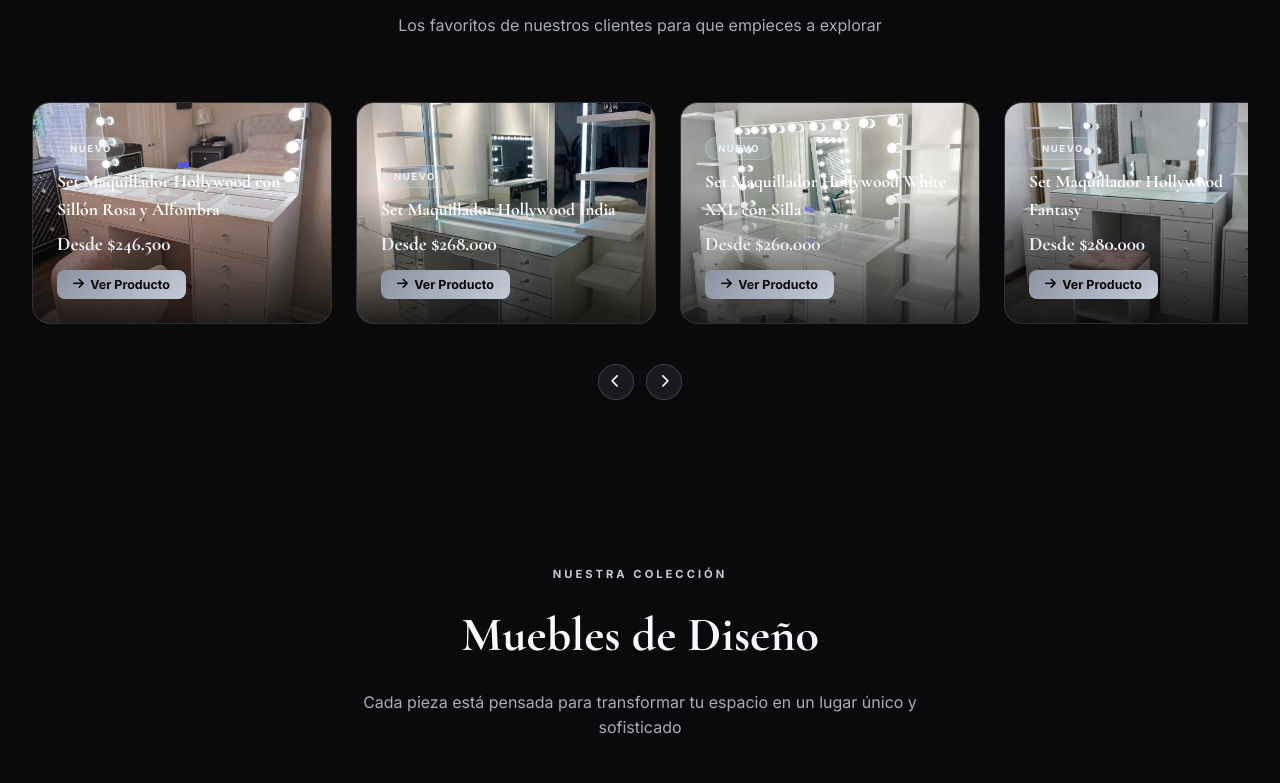
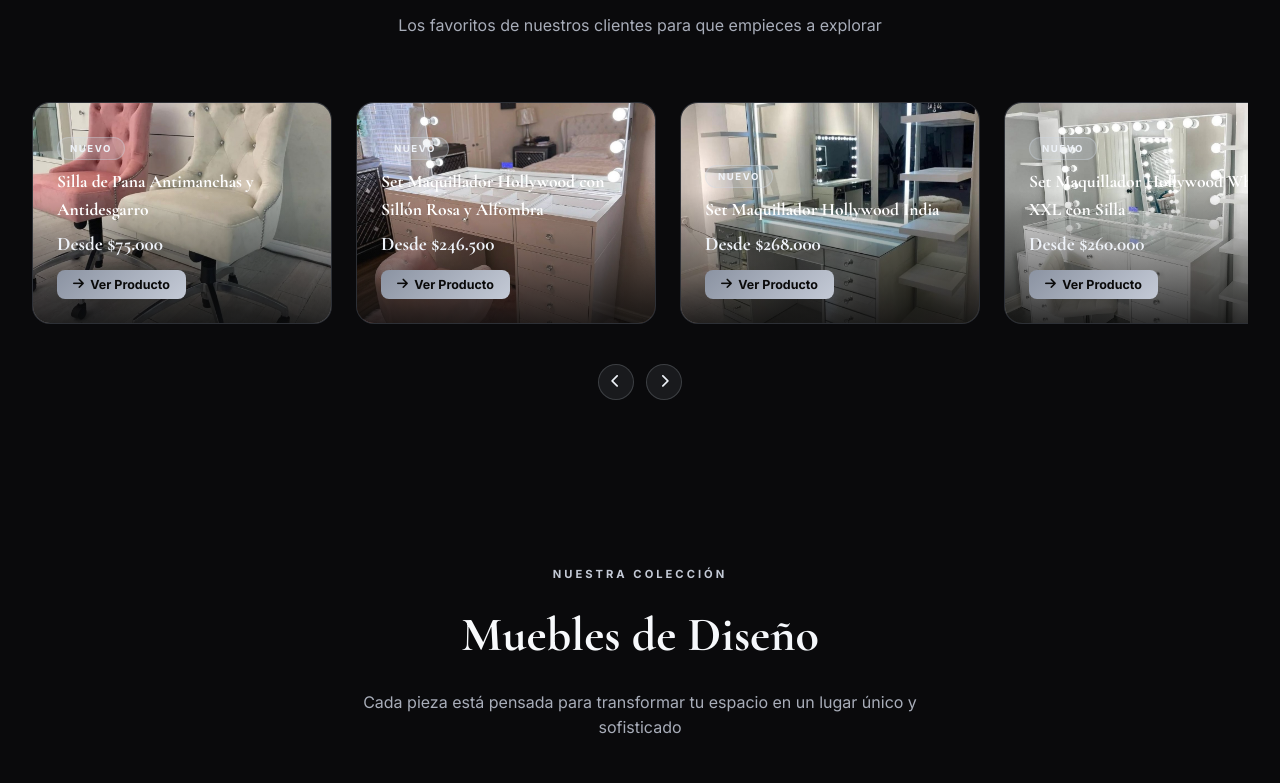
Before and after one commit to floshilapor-gif/remodelatuhogar-ba, a plain HTML site: page index.html in a window 1280 px wide. Shown: the part 977-1760 px from the top of the page. Drawn offline with nearby package versions, Linux system fonts and the light colour scheme.

Commit message:
Agrega Silla de Pana Antimanchas y Antidesgarro ($75.000, 4 colores)
Co-Authored-By: Claude Opus 4.8 <noreply@anthropic.com>

```diff
--- a/index.html
+++ b/index.html
@@ -1269,6 +1269,15 @@ const PRODUCTS = [
     badge: "NUEVO",
     colors: [{name:"Blanco / Rosa",hex:"#f2d9df"}],
     variants: [{size:"Completo (Set)",price:246500}]
+  },
+  {
+    name: "Silla de Pana Antimanchas y Antidesgarro",
+    category: "Sillas",
+    image: "img/photo_2026-07-03 01.10.32.jpeg",
+    desc: "Silla de pana antimanchas y antidesgarro, tapizado capitoné con botones de cristal, base giratoria cromada con ruedas y regulación de altura. Color a elección.",
+    badge: "NUEVO",
+    colors: [{name:"Rosa",hex:"#e6a4ae"},{name:"Crema",hex:"#efe7d8"},{name:"Blanco",hex:"#f0f0f0"},{name:"Negro",hex:"#2c2c2e"}],
+    variants: [{size:"Giratoria regulable",price:75000}]
   }
 ];
 
@@ -1723,7 +1732,7 @@ function closeLightbox(e) {
 document.addEventListener('keydown', e => { if (e.key === 'Escape') closeLightbox(); });
 
 // ============ FEATURED PRODUCTS ============
-const FEATURED_IDS = [31, 30, 29, 25, 26, 27, 28, 0, 1, 3, 4, 8, 9, 14, 16, 21]; // indices of featured products
+const FEATURED_IDS = [32, 31, 30, 29, 25, 26, 27, 28, 0, 1, 3, 4, 8, 9, 14, 16, 21]; // indices of featured products
 
 function renderFeatured() {
   const el = document.getElementById('featuredScroll');
```
Also changed, not shown: img/photo_2026-07-03 01.10.32.jpeg (added).
